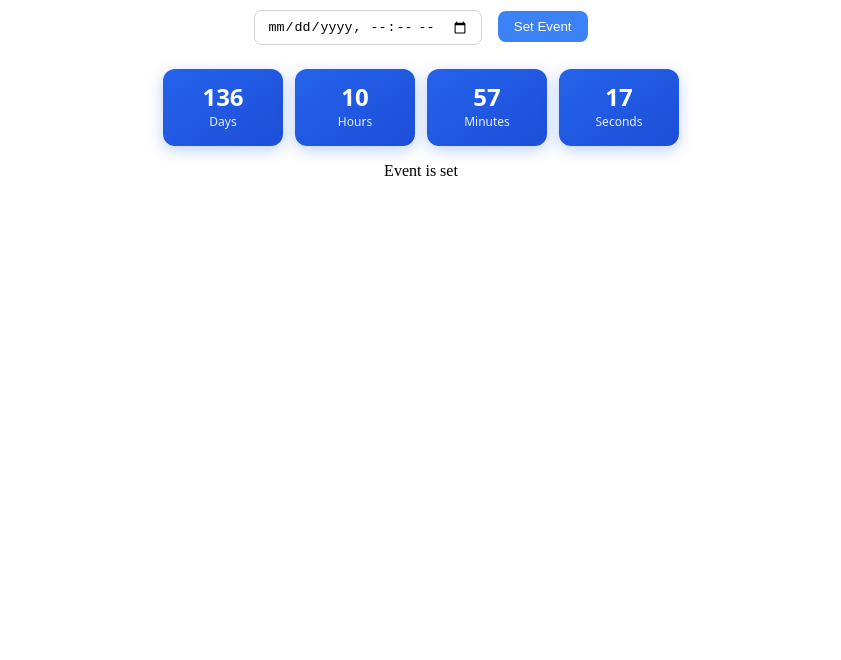
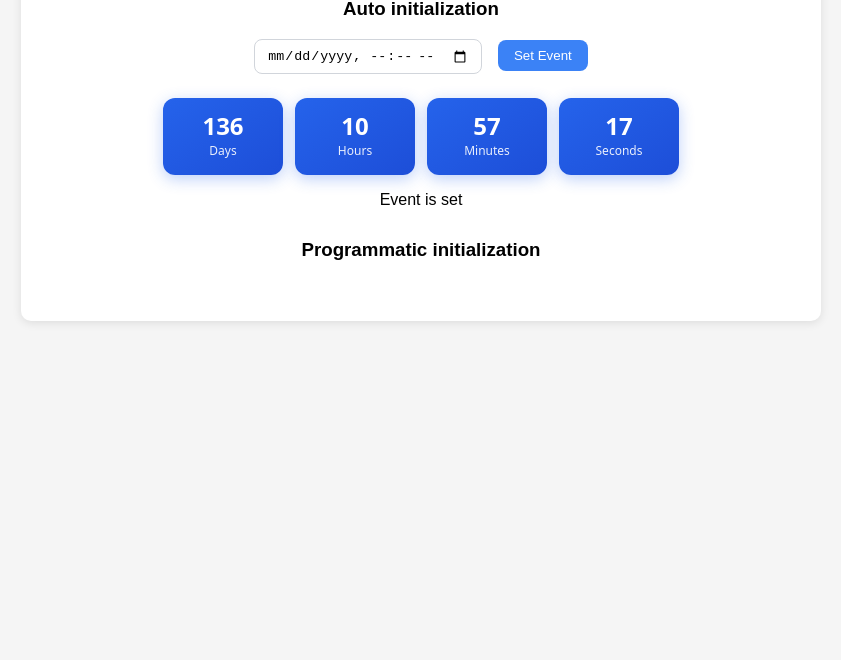
Before and after one commit to TFWidgets/countdown-timer-widget, a website built with webpack: page examples/index.html in a window 1280 px wide. Shown: the part 140-800 px from the top of the page, without its empty margins (219-1060 px from the left). Built offline with nearby package versions, Linux system fonts and the light colour scheme.

Commit message:
Update index.html

```diff
--- a/examples/index.html
+++ b/examples/index.html
@@ -3,24 +3,47 @@
 <head>
     <meta charset="UTF-8">
     <meta name="viewport" content="width=device-width, initial-scale=1.0">
-    <title>Countdown Timer Widget Demo</title>
-    <link rel="stylesheet" href="../dist/widget.min.css">
+    <title>Countdown Timer Widget</title>
+    <link rel="stylesheet" href="./dist/widget.min.css">
+    <style>
+        body {
+            font-family: Arial, sans-serif;
+            max-width: 800px;
+            margin: 0 auto;
+            padding: 20px;
+            background: #f5f5f5;
+        }
+        .demo-container {
+            background: white;
+            padding: 30px;
+            border-radius: 10px;
+            box-shadow: 0 2px 10px rgba(0,0,0,0.1);
+            text-align: center;
+        }
+        .timer-section {
+            margin: 30px 0;
+        }
+    </style>
 </head>
 <body>
-    <div style="max-width: 600px; margin: 50px auto; padding: 20px;">
-        <h1>Demo: Countdown Timer</h1>
+    <div class="demo-container">
+        <h1>Countdown Timer Widget</h1>
 
-        <!-- Auto-initialization -->
-        <div data-widget="countdown" data-options='{"target":"2025-12-31T23:59:59", "labels":{"days":"Days","hours":"Hours","minutes":"Minutes","seconds":"Seconds"}, "doneText":"Completed"}'></div>
+        <div class="timer-section">
+            <h3>Auto initialization</h3>
+            <div data-widget="countdown" data-options='{"target":"2025-12-31T23:59:59", "labels":{"days":"Days","hours":"Hours","minutes":"Minutes","seconds":"Seconds"}, "doneText":"Completed"}'></div>
+        </div>
 
-        <!-- Programmatic initialization -->
-        <div id="manual-countdown" style="margin-top: 40px;"></div>
+        <div class="timer-section">
+            <h3>Programmatic initialization</h3>
+            <div id="countdown-widget"></div>
+        </div>
     </div>
 
-    <script src="../dist/widget.min.js"></script>
+    <script src="./dist/widget.min.js"></script>
     <script>
         // Programmatic initialization
-        CountdownWidget.init('#manual-countdown', {
+        CountdownWidget.init('#countdown-widget', {
             target: '2025-06-01T12:00:00',
             labels: {
                 days: 'Days',
```
